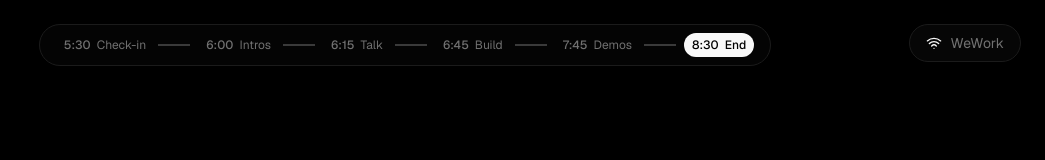
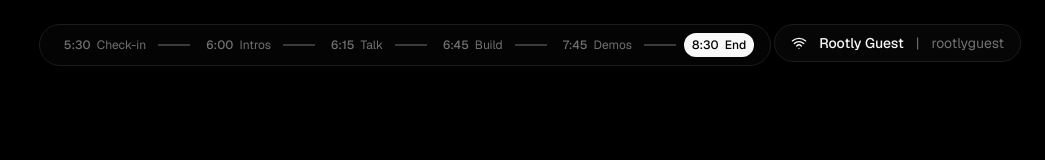
Before and after one commit to bertovmill/Zero-to-agent-April-2026-slides, a Next.js app: page / in a window 1280 px wide. Both pictures are taken after a click on the button 514 px from the left and 758 px from the top of the page. Shown: the top 160 px of the page, without its empty margins (235-1280 px from the left). Built offline with nearby package versions, Linux system fonts and the light colour scheme.

Commit message:
feat: display WiFi credentials in WifiBadge
Show network name and password for easy connection.

Co-authored-by: robert Mill <81169127+bertovmill@users.noreply.github.com>

```diff
--- a/components/slides.tsx
+++ b/components/slides.tsx
@@ -6,8 +6,8 @@ import { Button } from "@/components/ui/button"
 import { QRCodeSVG } from "qrcode.react"
 import Image from "next/image"
 
-const WIFI_NETWORK = "WeWork"
-const WIFI_PASSWORD = "Ask at front desk"
+const WIFI_NETWORK = "Rootly Guest"
+const WIFI_PASSWORD = "rootlyguest"
 
 const slides = [
   { id: "title", component: TitleSlide, time: "5:30 PM", label: "Check-in" },
@@ -110,9 +110,11 @@ export function Slides() {
 
 function WifiBadge() {
   return (
-    <div className="absolute top-6 right-6 flex items-center gap-2 px-4 py-2 rounded-full bg-card border border-border text-sm">
+    <div className="absolute top-6 right-6 flex items-center gap-3 px-4 py-2 rounded-full bg-card border border-border text-sm">
       <Wifi className="h-4 w-4 text-primary" />
-      <span className="text-muted-foreground">{WIFI_NETWORK}</span>
+      <span className="text-foreground font-medium">{WIFI_NETWORK}</span>
+      <span className="text-muted-foreground">|</span>
+      <span className="text-muted-foreground">{WIFI_PASSWORD}</span>
     </div>
   )
 }
```
